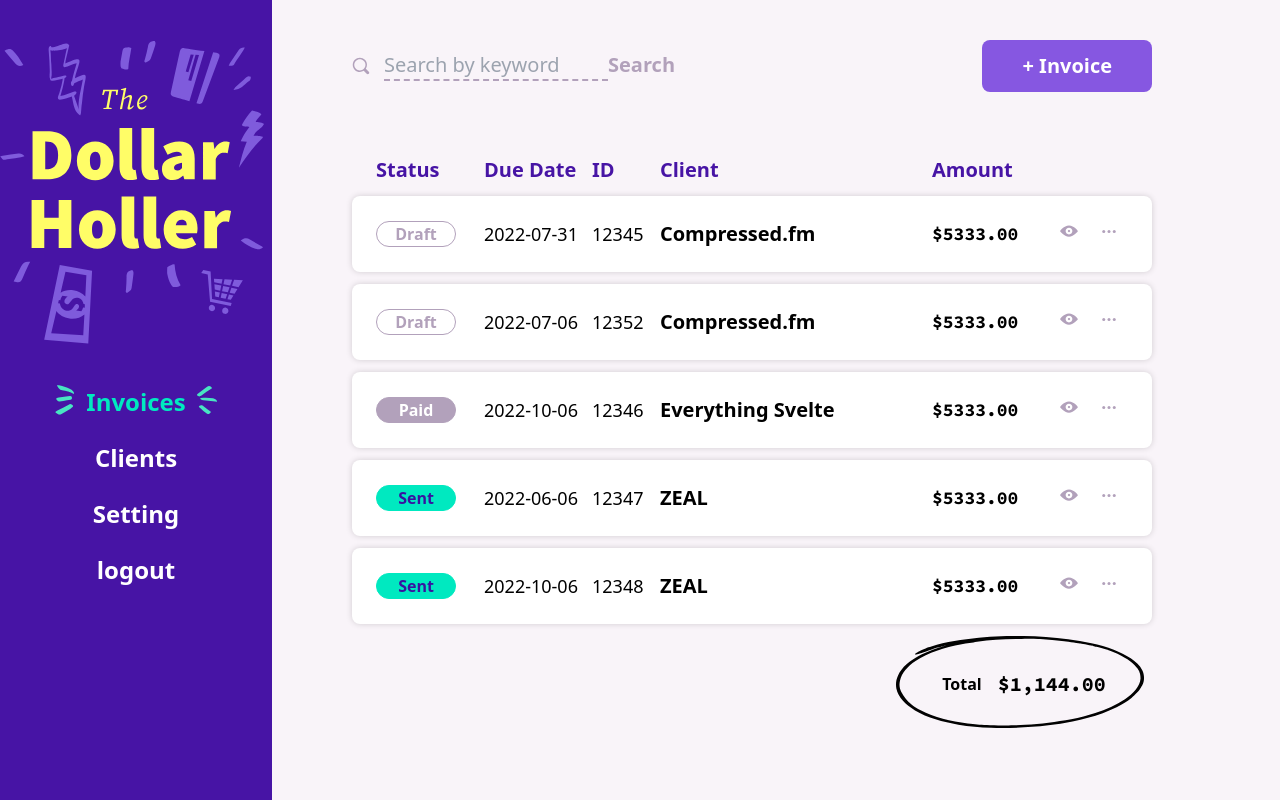
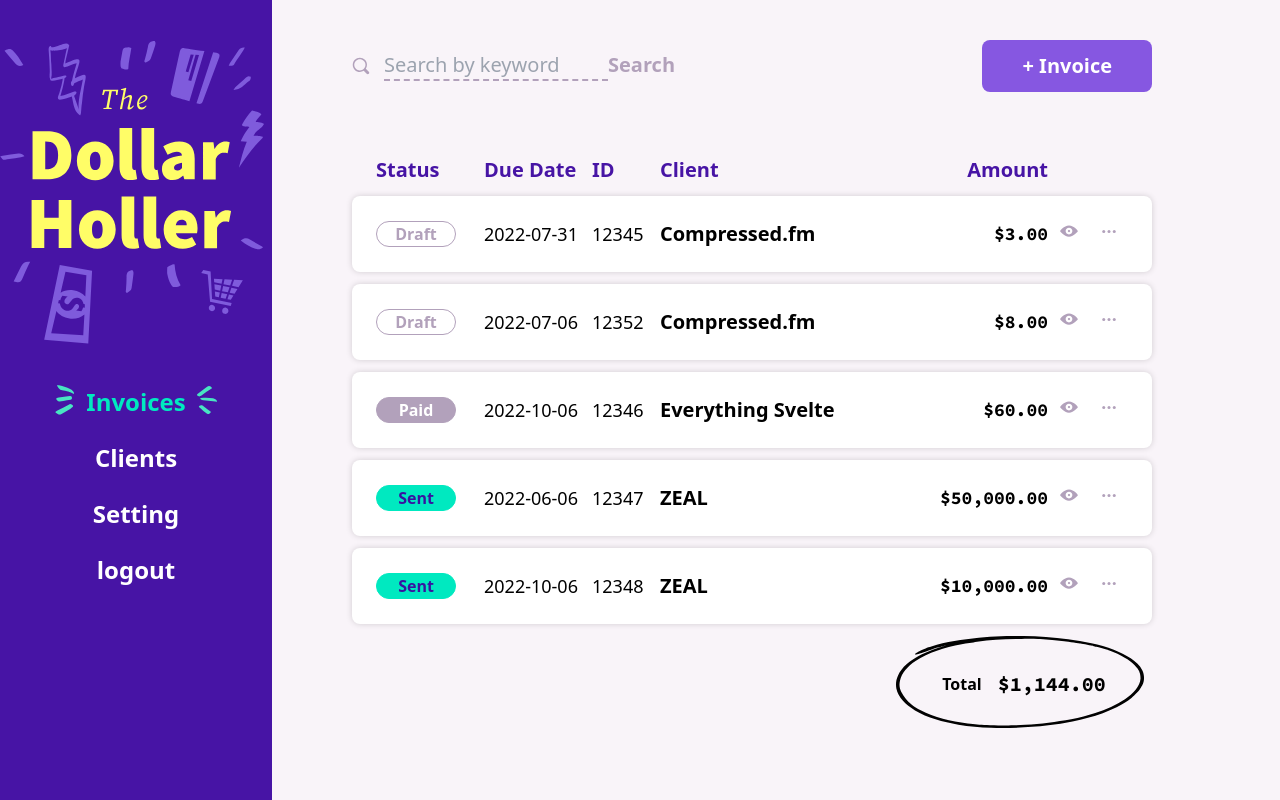
Before and after one commit to crazyH0b0/svelte-invoice, a SvelteKit app: page /invoices in a window 1280 px wide. Built offline with nearby package versions, Linux system fonts and the light colour scheme.

Commit message:
display and format money

```diff
--- /dev/null
+++ b/src/lib/utils/moneyHelper.ts
@@ -0,0 +1,18 @@
+export const sumLineItem = (lineItem: LineItem[] | undefined): number => {
+  if (!lineItem) return 0;
+  return lineItem.reduce((acc, cur ) => acc+cur.amount , 0)
+}
+
+export const centsToDollars = (cents: number): string => {
+  const dollars = cents / 100
+  const addDecimals  = twoDecimal(dollars)
+  return addThousandsSeparator(addDecimals)
+}
+
+export const twoDecimal = (num: number): string => {
+  return num.toFixed(2)
+}
+
+export const addThousandsSeparator = (num: string): string => {
+  return num.replace(/\B(?=(\d{3})+(?!\d))/g, ",")
+}
--- a/src/routes/(dashboard)/invoices/+page.svelte
+++ b/src/routes/(dashboard)/invoices/+page.svelte
@@ -36,7 +36,7 @@
     <h3>Due Date</h3>
     <h3>ID</h3>
     <h3>Client</h3>
-    <h3>Amount</h3>
+    <h3 class="text-right">Amount</h3>
     <div />
     <div />
   </div>
--- a/src/routes/(dashboard)/invoices/InvoiceRow.svelte
+++ b/src/routes/(dashboard)/invoices/InvoiceRow.svelte
@@ -2,6 +2,7 @@
   import ThreeDots from '$lib/components/Icon/ThreeDots.svelte';
   import View from '$lib/components/Icon/View.svelte';
   import Tag from '$lib/components/Tag.svelte';
+  import { centsToDollars, sumLineItem } from '$lib/utils/moneyHelper';
 
   export let invoice: Invoice;
 </script>
@@ -14,8 +15,12 @@
   </div>
   <div class="text-sm lg:text-lg dueDate">{invoice.dueDate}</div>
   <div class="text-sm lg:text-lg invoiceNumber">{invoice.invoiceNumber}</div>
-  <div class="text-base lg:text-xl font-bold clientName">{invoice.client.name}</div>
-  <div class="text-sm lg:text-lg font-mono font-bold amount">$5333.00</div>
+  <div class="text-base lg:text-xl font-bold clientName whitespace-nowrap truncate">
+    {invoice.client.name}
+  </div>
+  <div class="text-sm lg:text-lg font-mono font-bold amount text-right">
+    ${centsToDollars(sumLineItem(invoice.lineItems))}
+  </div>
   <div class="text-sm lg:text-lg center viewButton">
     <a href="#" class=" text-pastelPurple hover:text-daisyBush hidden lg:block"><View /></a>
   </div>
```
